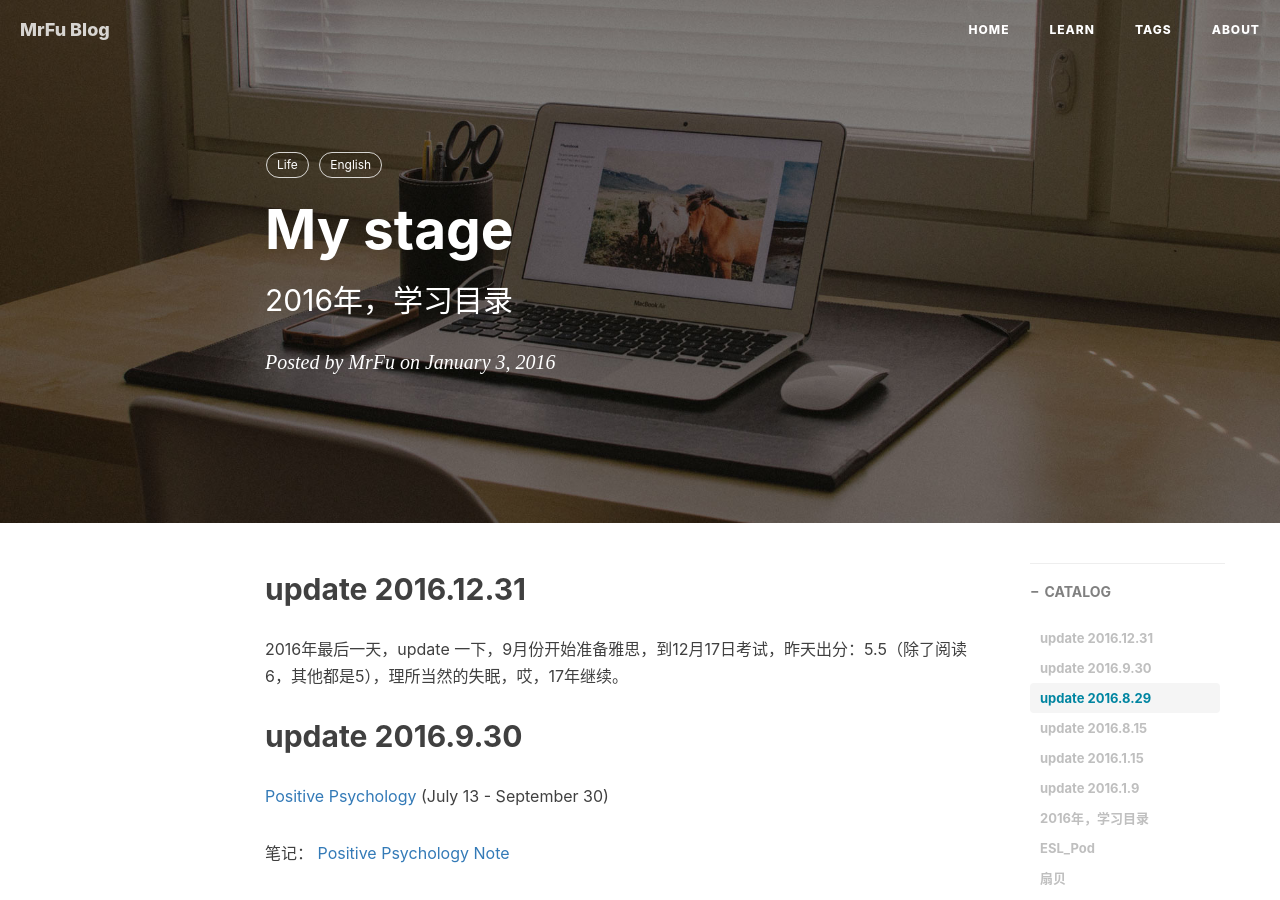
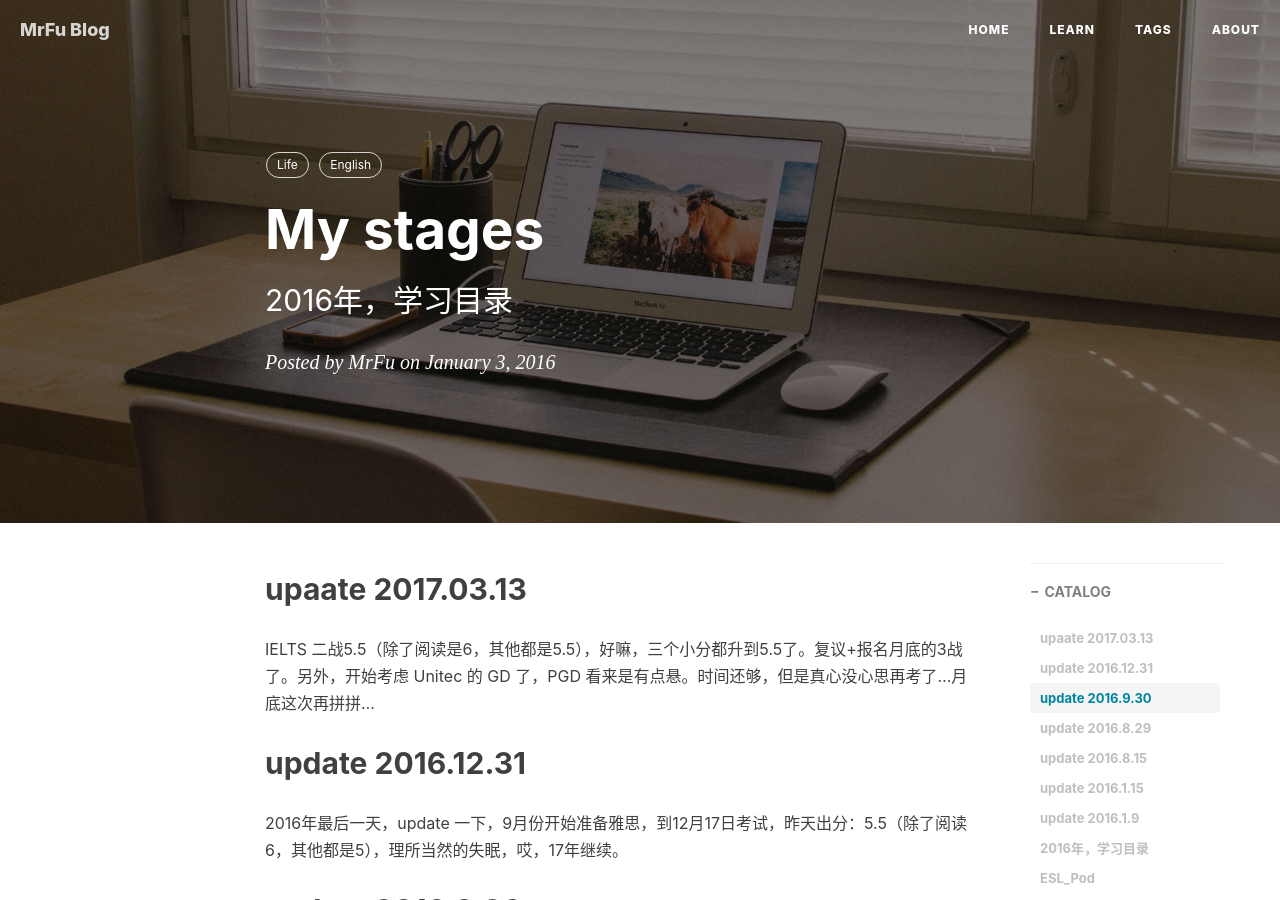
Before and after one commit to MrFuFuFu/mrfufufu.github.io, a Jekyll site: the page built from _posts/2016-01-03-2016_study_plans.markdown, in a window 1280 px wide and 900 px high. Built offline with Jekyll 4.4.1, drawn with Linux system fonts in a browser that asks for light colours; nearby versions of some CDN libraries; comment, search, counter and statistics services are not loaded; some of the changed text lies outside the part shown.

Commit message:
new the economist

```diff
--- a/_posts/2016-01-03-2016_study_plans.markdown
+++ b/_posts/2016-01-03-2016_study_plans.markdown
@@ -1,6 +1,6 @@
 ---
 layout: post
-title:  My stage
+title:  My stages
 subtitle: 2016年，学习目录
 author: MrFu
 date:   2016-01-03 15:46:00
@@ -9,6 +9,10 @@ tags:
     - Life
     - English
 ---
+
+## upaate 2017.03.13
+
+IELTS 二战5.5（除了阅读是6，其他都是5.5），好嘛，三个小分都升到5.5了。复议+报名月底的3战了。另外，开始考虑 Unitec 的 GD 了，PGD 看来是有点悬。时间还够，但是真心没心思再考了...月底这次再拼拼...
 
 ## update 2016.12.31
 
```
Also changed, not shown: other parts of _posts/2016-01-03-2016_study_plans.markdown (+2 -8 lines), 1 other file.
